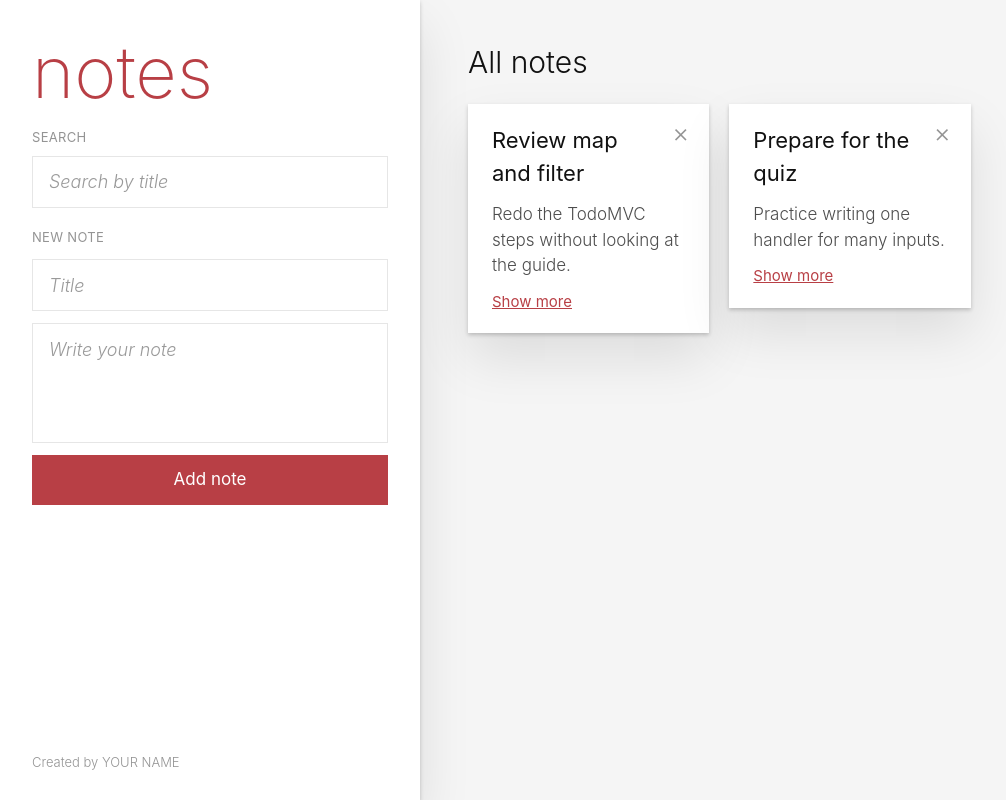
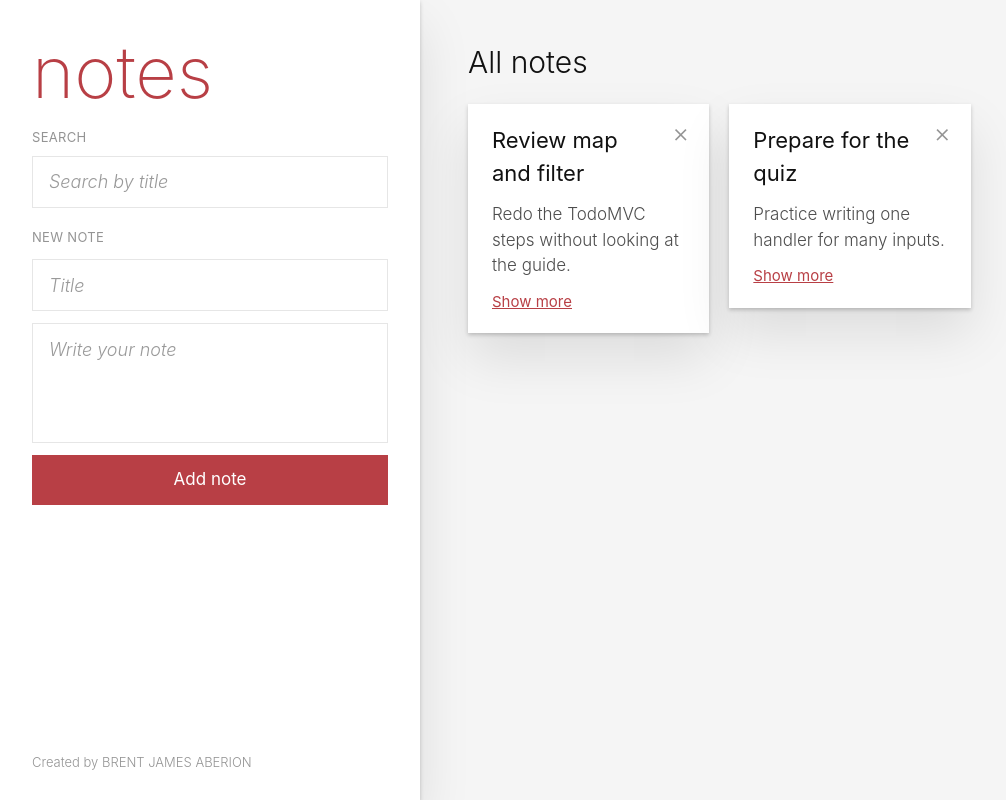
Before and after one commit to brentjamesaberion/csit340G6-notes, a React (Vite) app: page / in a window 1280 px wide. Shown: the whole page, without its empty margins (0-1006 px from the left). Built offline with nearby package versions, Linux system fonts and the light colour scheme.

Commit message:
chore: replace YOUR NAME with BRENT JAMES ABERION

```diff
--- a/src/App.jsx
+++ b/src/App.jsx
@@ -5,7 +5,7 @@ function App() {
   return (
     <div className="bg-[#f5f5f5] font-light text-[#111]">
       <Notes />
-      <Info name="YOUR NAME" />
+      <Info name="BRENT JAMES ABERION" />
     </div>
   )
 }
```
